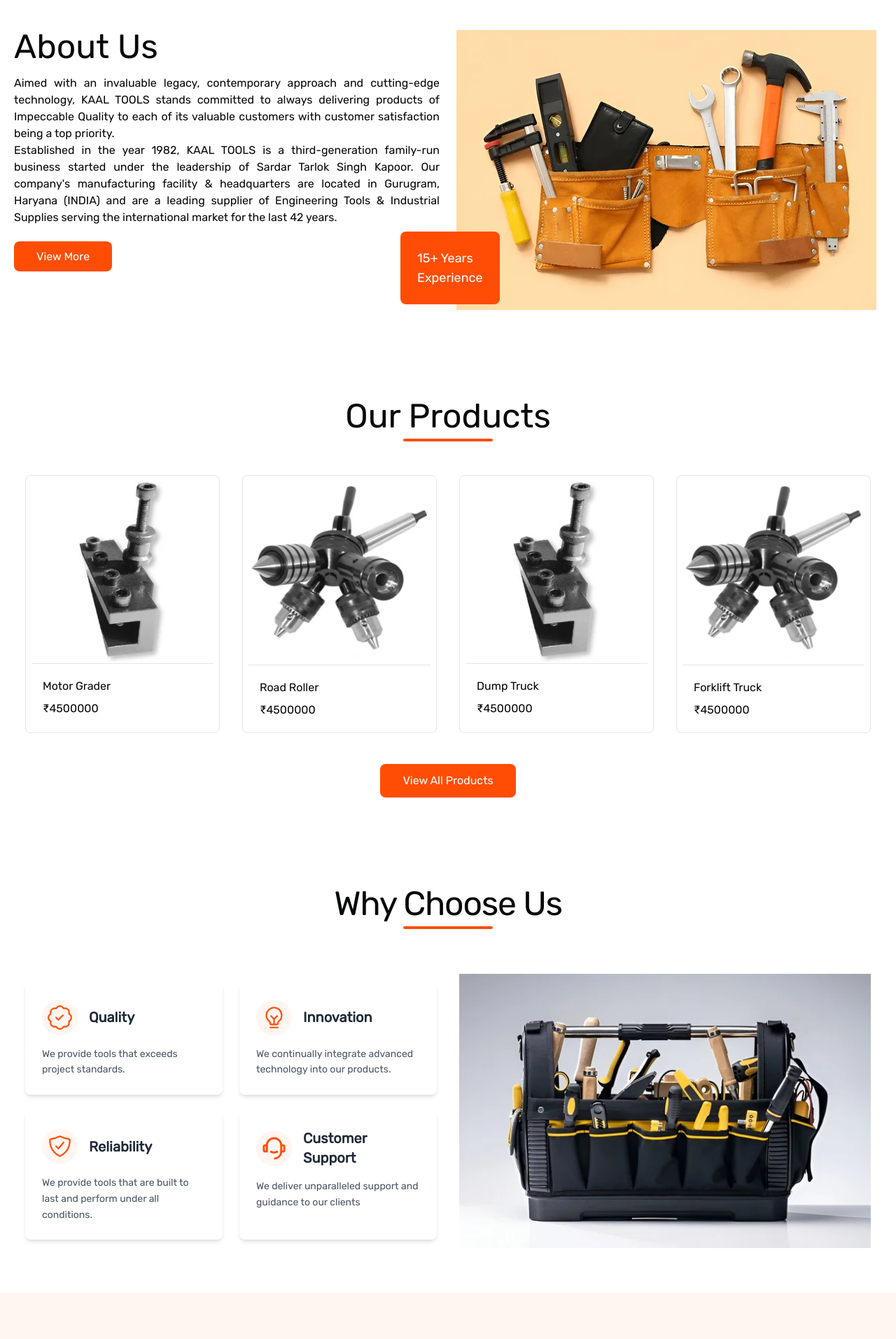
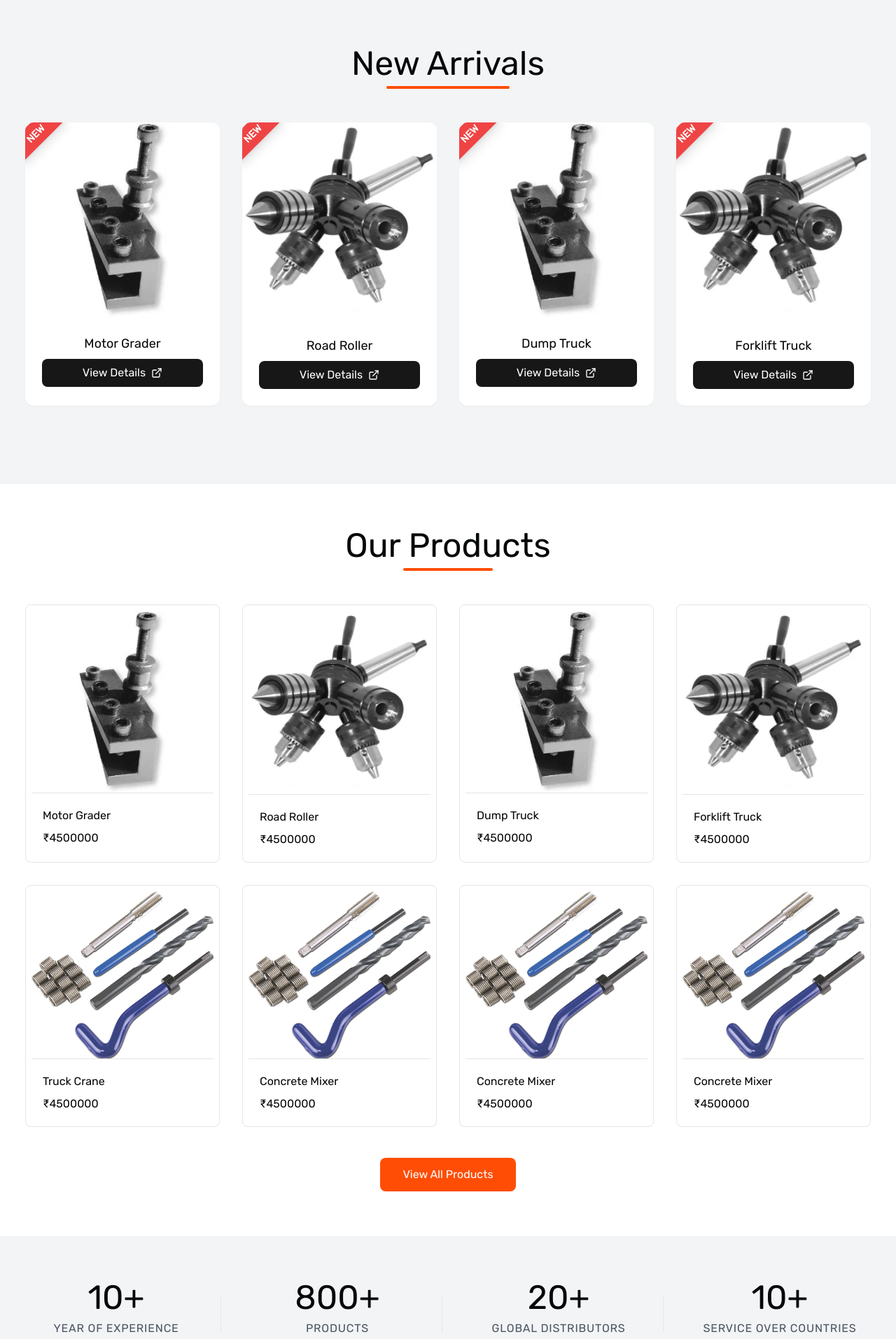
Before and after one commit to AshishAr-07/KaalTools, a Next.js app: page / in a window 1280 px wide. Shown: the part 620-2534 px from the top of the page at 70% size. Built offline with nearby package versions, Linux system fonts and the light colour scheme.

Commit message:
homepage redesign

```diff
--- a/public/product.json
+++ b/public/product.json
@@ -64,5 +64,27 @@
     "price": "4500000",
     "shortdesc": "There are so many types of equipment needed before Motor Grader, but this is an integral one. A motor grader, also known as a road grader is used to surplus or flatten the surface. ",
     "Decription": "There are so many types of equipment needed before Motor Grader, but this is an integral one. A motor grader, also known as a road grader is used to surplus or flatten the surface. The equipment is so powerful that it can flat even rockery or earthen surfaces in no time. The motor grader generally consists of three axles. This machine is very important as it fastens the work and helps to complete the construction project quickly."
+  },
+  {
+    "title": "Concrete Mixer",
+    "category": "Concrete Equipment",
+    "subcategory": "Motor Grader",
+    "image": "/k6.webp",
+    "additionalimage": ["/k2.webp", "/k3.webp"],
+    "saleprice": "3500000",
+    "price": "4500000",
+    "shortdesc": "There are so many types of equipment needed before Motor Grader, but this is an integral one. A motor grader, also known as a road grader is used to surplus or flatten the surface. ",
+    "Decription": "There are so many types of equipment needed before Motor Grader, but this is an integral one. A motor grader, also known as a road grader is used to surplus or flatten the surface. The equipment is so powerful that it can flat even rockery or earthen surfaces in no time. The motor grader generally consists of three axles. This machine is very important as it fastens the work and helps to complete the construction project quickly."
+  },
+  {
+    "title": "Concrete Mixer",
+    "category": "Concrete Equipment",
+    "subcategory": "Motor Grader",
+    "image": "/k6.webp",
+    "additionalimage": ["/k2.webp", "/k3.webp"],
+    "saleprice": "3500000",
+    "price": "4500000",
+    "shortdesc": "There are so many types of equipment needed before Motor Grader, but this is an integral one. A motor grader, also known as a road grader is used to surplus or flatten the surface. ",
+    "Decription": "There are so many types of equipment needed before Motor Grader, but this is an integral one. A motor grader, also known as a road grader is used to surplus or flatten the surface. The equipment is so powerful that it can flat even rockery or earthen surfaces in no time. The motor grader generally consists of three axles. This machine is very important as it fastens the work and helps to complete the construction project quickly."
   }
 ]
--- a/src/app/(pages)/product/[slug]/page.js
+++ b/src/app/(pages)/product/[slug]/page.js
@@ -58,8 +58,8 @@ export default function ProductPage() {
             <Image
               src={mainImage || "/rr.png"}
               alt={product?.title || "Product Image"}
-              height={500}
-              width={600}
+              height={300}
+              width={300}
               priority={true}
             />
           </div>
--- /dev/null
+++ b/src/app/_component/Counter.jsx
@@ -0,0 +1,39 @@
+import React from 'react';
+
+const Counter = () => {
+    const stats = [
+        { number: "10+", label: "YEAR OF EXPERIENCE" },
+        { number: "800+", label: "PRODUCTS" },
+        { number: "20+", label: "GLOBAL DISTRIBUTORS" },
+        { number: "10+", label: "SERVICE OVER COUNTRIES" }
+    ];
+
+    return (
+        <div className="w-full  bg-gray-100 py-16">
+            <div className="max-w-7xl mx-auto  px-4">
+                <div className="grid grid-cols-2 md:grid-cols-4 gap-8 md:gap-4">
+                    {stats.map((stat, index) => (
+                        <div
+                            key={index}
+                            className="flex flex-col items-center justify-center text-center relative"
+                        >
+                            {/* Add separator line except for the last item */}
+                            {index < stats.length - 1 && (
+                                <div className="hidden md:block absolute right-0 top-1/4 h-2/3 w-px bg-gray-200" />
+                            )}
+
+                            <span className="text-5xl  mb-2">
+                                {stat.number}
+                            </span>
+                            <span className="text-sm md:text-base text-gray-600 font-medium tracking-wider">
+                                {stat.label}
+                            </span>
+                        </div>
+                    ))}
+                </div>
+            </div>
+        </div>
+    );
+};
+
+export default Counter;
--- /dev/null
+++ b/src/app/_component/NewProducts.jsx
@@ -0,0 +1,72 @@
+'use client'
+import React, { useEffect, useState } from 'react'
+import Image from 'next/image'
+import Link from 'next/link'
+import { fetchProducts } from '@/Api'
+import { Loader2Icon, ExternalLink } from 'lucide-react'
+import Wrapper from './Wrapper'
+
+export default function NewProducts() {
+  const [Data, setData] = useState([])
+  const [Loading, setLoading] = useState(true)
+  const FeaturedProduct = Data.slice(0, 4)
+
+  useEffect(() => {
+    const Products = async () => {
+      const data = await fetchProducts();
+      setData(data);
+      setLoading(false)
+    }
+    Products()
+  }, [])
+
+  return (
+    <div className='w-full bg-gray-100 py-12'>
+      <Wrapper>
+        <div className='w-full pb-12 flex flex-col justify-center items-center'>
+          <h1 className='text-4xl md:text-5xl'>New Arrivals</h1>
+          <span className='bg-[var(--maincolor)] w-44 h-1 rounded-full mt-2 '></span>
+        </div>
+
+        {Loading && (
+          <div className="flex justify-center items-center w-full h-screen">
+            <Loader2Icon className="h-8 w-8 animate-spin text-primary" />
+            <span className="ml-2 text-lg font-medium">Loading...</span>
+          </div>
+        )}
+
+        <div className='grid relative grid-cols-1 sm:grid-cols-2 md:px-4 lg:grid-cols-4 gap-8'>
+          {FeaturedProduct.map((items, index) => (
+            <div className="group bg-white rounded-xl shadow-sm hover:shadow-lg transition-all duration-300 overflow-hidden relative" key={index}>
+              {/* Left Side Ribbon */}
+              <div className="absolute -left-8 top-0 rotate-[-45deg] bg-red-500 text-white px-8 py-1 shadow-lg z-10">
+                <span className="text-sm font-semibold">NEW</span>
+              </div>
+
+              <div className='relative'>
+                <Image
+                  className="transform group-hover:scale-105 transition-transform duration-300"
+                  alt={items.title}
+                  width={300}
+                  height={300}
+                  src={items.image}
+                />
+              </div>
+              <div className='p-6'>
+                <h2 className='text-lg flex items-center justify-center w-full line-clamp-2 mb-2'>{items.title}</h2>
+
+                <Link
+                  href={`/product/${items.title}`}
+                  className="flex items-center justify-center w-full gap-2 bg-primary text-white py-2 rounded-lg hover:bg-primary/90 transition-colors"
+                >
+                  View Details
+                  <ExternalLink className="w-4 h-4" />
+                </Link>
+              </div>
+            </div>
+          ))}
+        </div>
+      </Wrapper>
+    </div>
+  );
+}
--- a/src/app/_component/Product.jsx
+++ b/src/app/_component/Product.jsx
@@ -11,7 +11,7 @@ export default function Product({ activepage = "product" }) {
 
   const [Data, setData] = useState([])
   const [Loading, setLoading] = useState(true)
-  const FeaturedProduct = activepage == "homepage" ? Data.slice(0, 4) : Data;
+  const FeaturedProduct = activepage == "homepage" ? Data.slice(0, 8) : Data;
   useEffect(() => {
     const Products = async () => {
       const data = await fetchProducts();
--- a/src/app/_component/Whychoose.jsx
+++ b/src/app/_component/Whychoose.jsx
@@ -42,7 +42,7 @@ export default function Whychoose() {
                 </div>
 
                 {/* Content Container */}
-                <div className="flex flex-col-reverse lg:flex-row items-center justify-between gap-8 ">
+                <div className="flex flex-col-reverse lg:flex-row-reverse items-center justify-between gap-8 ">
                     {/* Features Grid */}
                     <div className="w-full lg:w-1/2 grid grid-cols-1 cursor-pointer sm:grid-cols-2 gap-6">
                         {features.map((feature, index) => (
--- a/src/app/page.js
+++ b/src/app/page.js
@@ -5,6 +5,8 @@ import Aboutus from "./_component/Aboutus";
 import Whychoose from "./_component/Whychoose";
 import Cta from "./_component/Cta";
 import Testimonials from "./_component/Testinomials";
+import NewProducts from "./_component/NewProducts";
+import Counter from "./_component/COunter";
 
 const items = [
   {
@@ -25,9 +27,9 @@ export default function page() {
   return (
     <>
       <Banner items={items} />
-      <div className="py-3"></div>
-      <Aboutus activepage="home" />
+      <NewProducts/>
       <Product activepage="homepage" />
+      <Counter/>
       <Whychoose />
       <Cta />
       <div className="py-6"></div>
```
